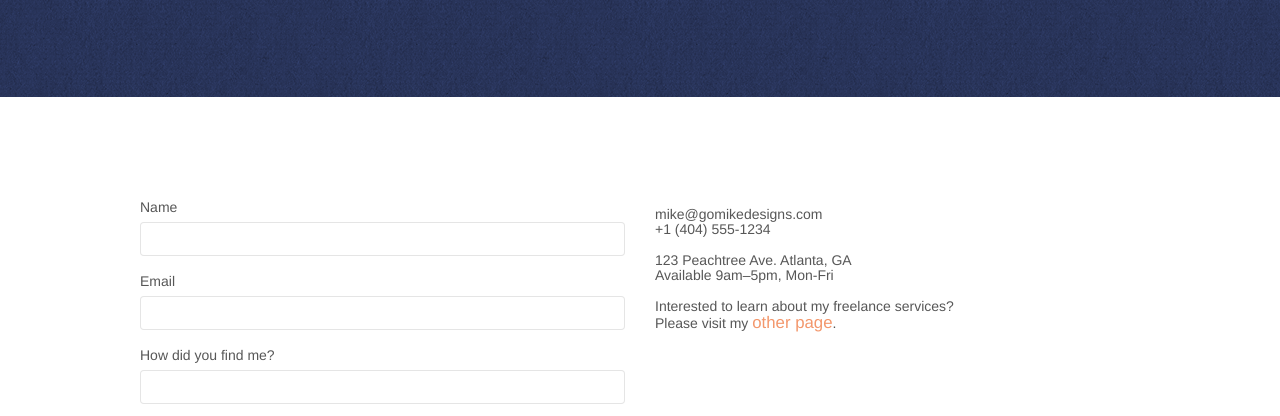
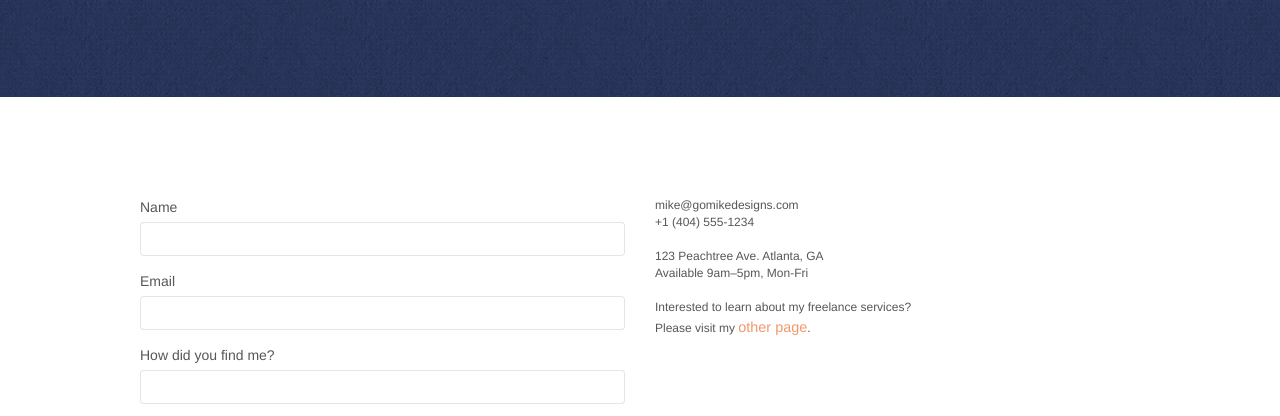
Before and after one commit to newchaptermg/mike-web-new, a plain HTML site: page page2.html in a window 1280 px wide. Shown: the part 319-735 px from the top of the page. Drawn offline with Linux system fonts and the light colour scheme.

Commit message:
heading to p tag for page2

```diff
--- a/page2.html
+++ b/page2.html
@@ -106,11 +106,11 @@
 						</form>
 					</div>
 					<div class="col-sm-6">
-						<h5>
+						<p>
 							mike@gomikedesigns.com<br>+1 (404) 555-1234<br> <br>123 Peachtree Ave. Atlanta,
 							GA<br>Available 9am–5pm, Mon-Fri <br> <br>Interested to learn about my freelance services?
 							<br>Please visit my&nbsp;<a class="ltc-atomic-tangerine" href="index.html">other page</a>.
-						</h5>
+						<p>
 					</div>
 				</div>
 			</div>
```
